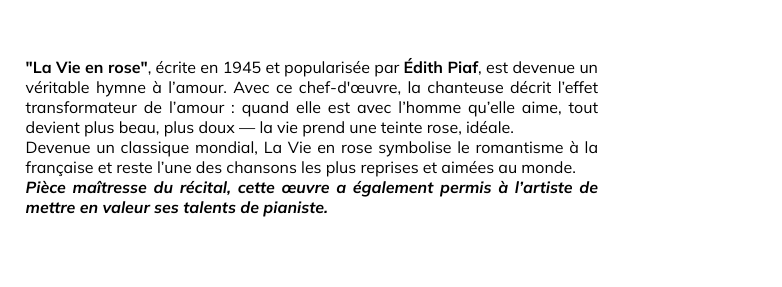
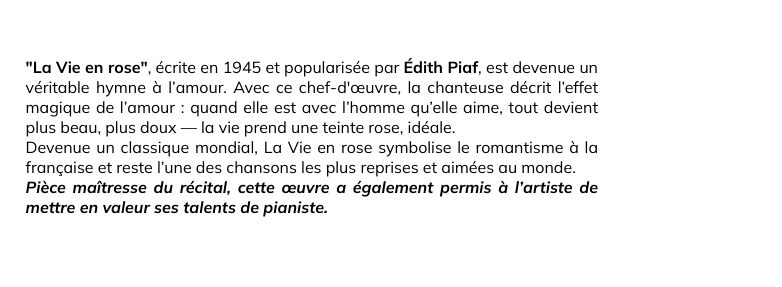
Before and after one commit to ElphP/RunPuWang, a plain HTML site: page index.html in a window 1280 px wide. Shown: the part 1999-2286 px from the top of the page, 498-1280 px from the left. Drawn offline with Linux system fonts and the light colour scheme.

Commit message:
Update index.html

```diff
--- a/index.html
+++ b/index.html
@@ -185,7 +185,7 @@
                         écrite en 1945 et popularisée par
                         <span class="mulish-bold">Édith Piaf</span>, est devenue
                         un véritable hymne à l’amour. Avec ce chef-d'œuvre, la
-                        chanteuse décrit l’effet transformateur de l’amour :
+                        chanteuse décrit l’effet magique de l’amour :
                         quand elle est avec l’homme qu’elle aime, tout devient
                         plus beau, plus doux — la vie prend une teinte rose,
                         idéale.
```
